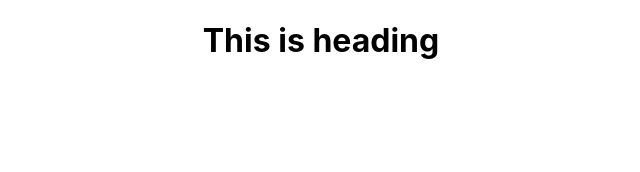
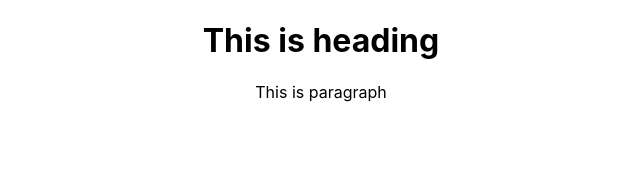
Before and after one commit to NkHackTrack/HackTrackEcommerce, a React (Create React App) app: page / in a window 1280 px wide. Shown: the top 172 px of the page, without its empty margins (319-959 px from the left). Built offline with nearby package versions, Linux system fonts and the light colour scheme.

Commit message:
Add New Paragraph

```diff
--- a/src/App.js
+++ b/src/App.js
@@ -4,6 +4,7 @@ function App() {
   return (
     <div className="App">
         <h1>This is heading</h1>
+        <p>This is paragraph</p>
     </div>
   );
 }
```
